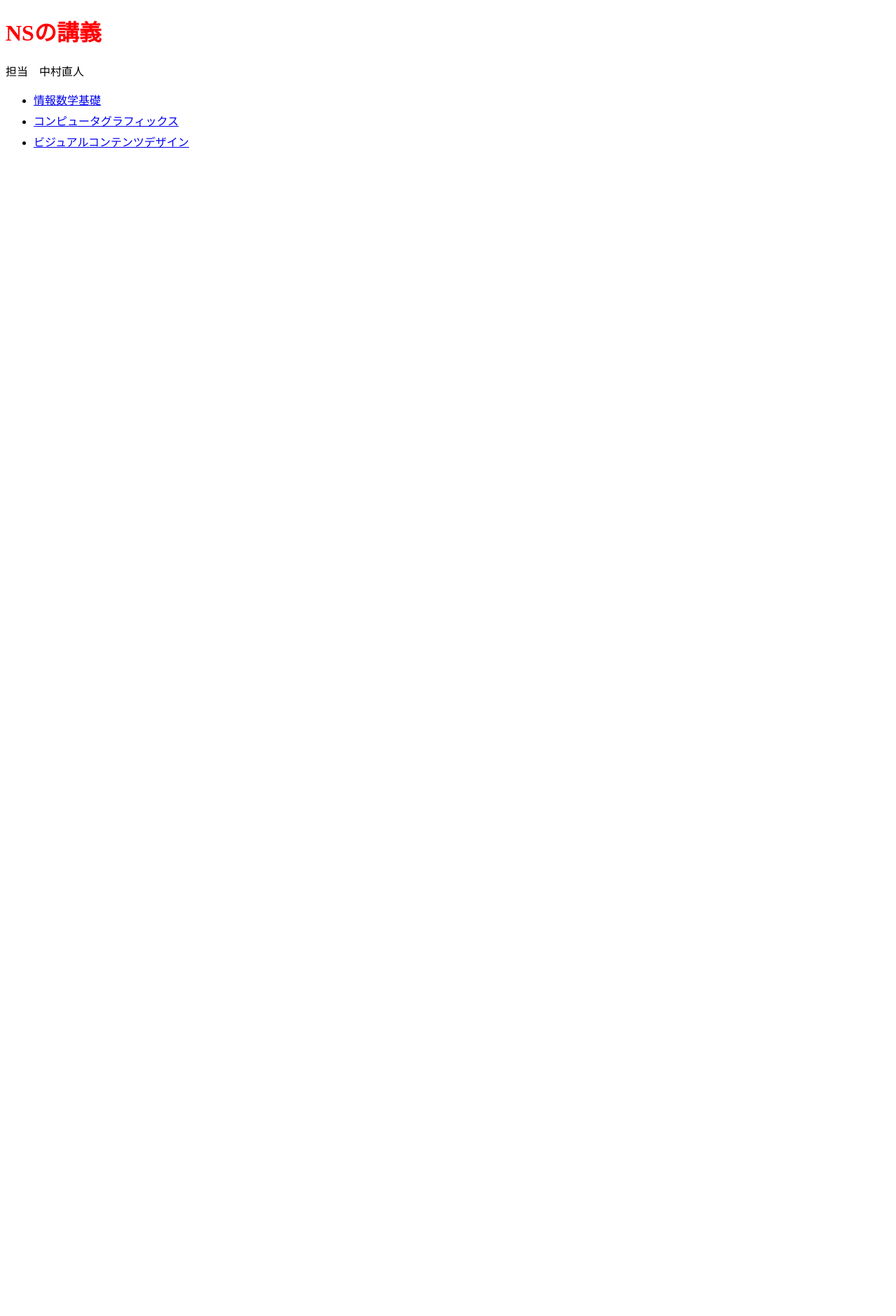
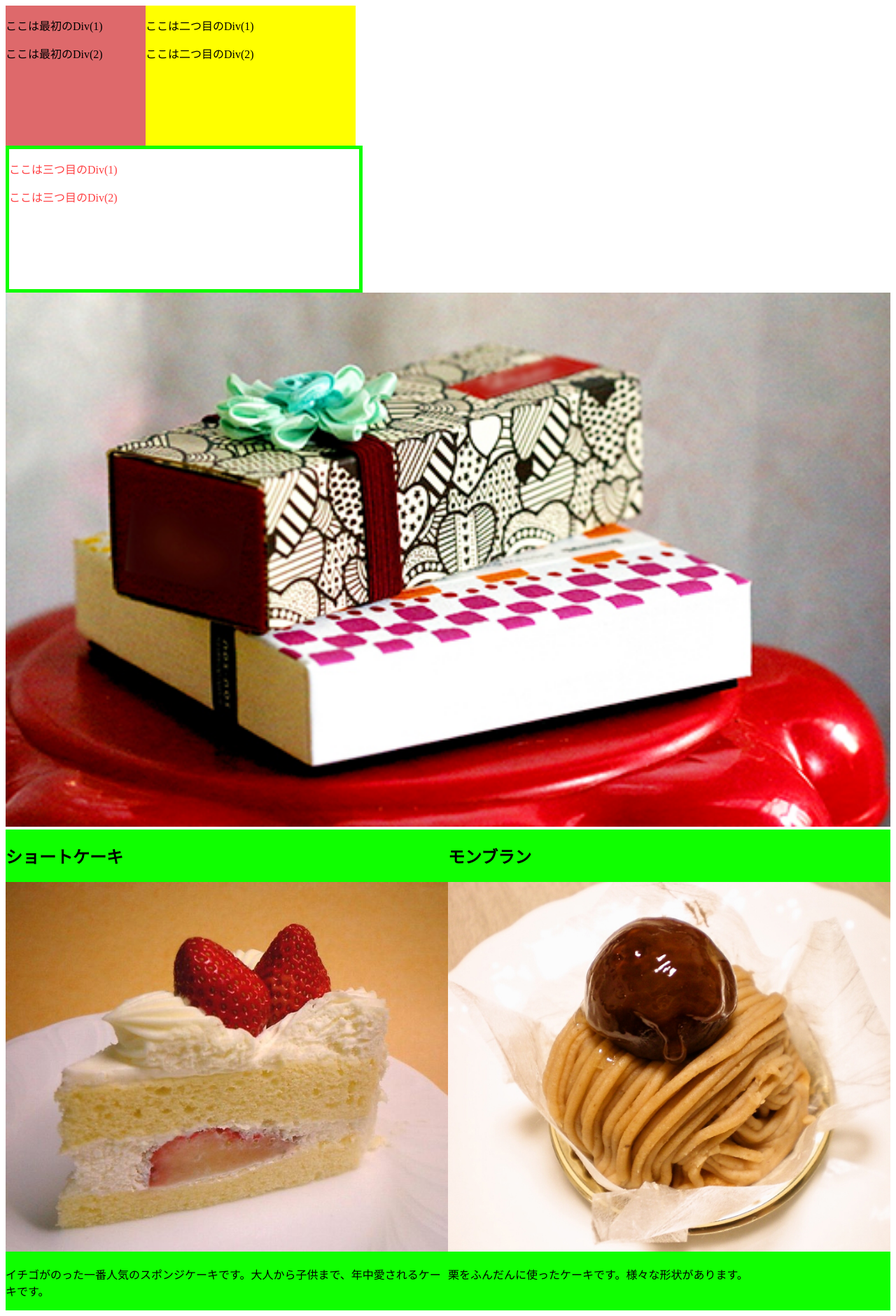
Before and after one commit to U2232158/2023CG, a plain HTML site: page index.html in a window 1280 px wide. Shown: the whole page at 70% size. Before the commit the page ends 800 px from the top, so only its background shows below. Drawn offline with Linux system fonts and the light colour scheme.

Commit message:
Add files via upload

```diff
--- a/index.html
+++ b/index.html
@@ -2,17 +2,88 @@
 <html>
 <head>
 <meta charset="UTF-8">
-<title>トップページ</title>
-<link href="base2.css" rel="stylesheet" type="text/css">
+<title>div_sample</title>
+<style type="text/css">
+#one {
+    background-color: #DE696B;
+    width: 200px;
+    height: 200px;
+    float: left;
+}
+#two {
+    background-color: #FFFF00;
+    width: 300px;
+    height: 200px;
+    float: right;
+}
+#three {
+    color: #FF3F42;
+    border: thick solid #0FFF00;
+    width: 500px;
+    height: 200px;
+    float: left;
+}
+#bigbox {
+    width: 500px;
+    height: 100px;
+}
+.wrap {
+    background-color: #0FFF00;
+	display: flex;
+}
+.wrap .cakes {
+    width: 50%;
+    float: left;
+}
+.wrap .cakes {
+    width: 50%;
+    float: right;
+}
+</style>
 </head>
 
 <body>
-<h1>NSの講義</h1>
-<p>担当　中村直人</p>
-<ul>
-  <li><a href="math.html">情報数学基礎</a></li>
-  <li><a href="CG.html">コンピュータグラフィックス</a></li>
-  <li><a href="visual.html">ビジュアルコンテンツデザイン</a></li>
-</ul>
+<div id="bigbox">
+
+<div id="one">
+  <p>ここは最初のDiv(1)</p>
+  <p>ここは最初のDiv(2)</p>
+</div>
+<div id="two">
+  <p>ここは二つ目のDiv(1)</p>
+  <p>ここは二つ目のDiv(2)</p>
+</div>
+<div id="three">
+  <p>ここは三つ目のDiv(1)</p>
+  <p>ここは三つ目のDiv(2)</p>
+</div>
+
+</div>
+	<p></p>
+	<p></p>
+	<p></p>
+	<p></p>
+	<p></p>
+	<p></p>
+<p></p>
+	<p></p>
+	<p></p>
+	<p></p>
+	<p></p>
+	<p></p>
+
+	<img src="shop.jpg" width="100%"  alt=""/>
+<div class="wrap">
+  <div class="cakes">
+	<h2>ショートケーキ</h2>
+	 <img src="cake01.jpg" width="100%" >
+	 <p>イチゴがのった一番人気のスポンジケーキです。大人から子供まで、年中愛されるケーキです。</p>
+  </div>
+  <div class="cakes">
+	<h2>モンブラン</h2>
+	  <img src="cake02.jpg" width="100%" alt=""/>
+	  <p>栗をふんだんに使ったケーキです。様々な形状があります。</p>
+	</div>
+</div>
 </body>
 </html>
```
